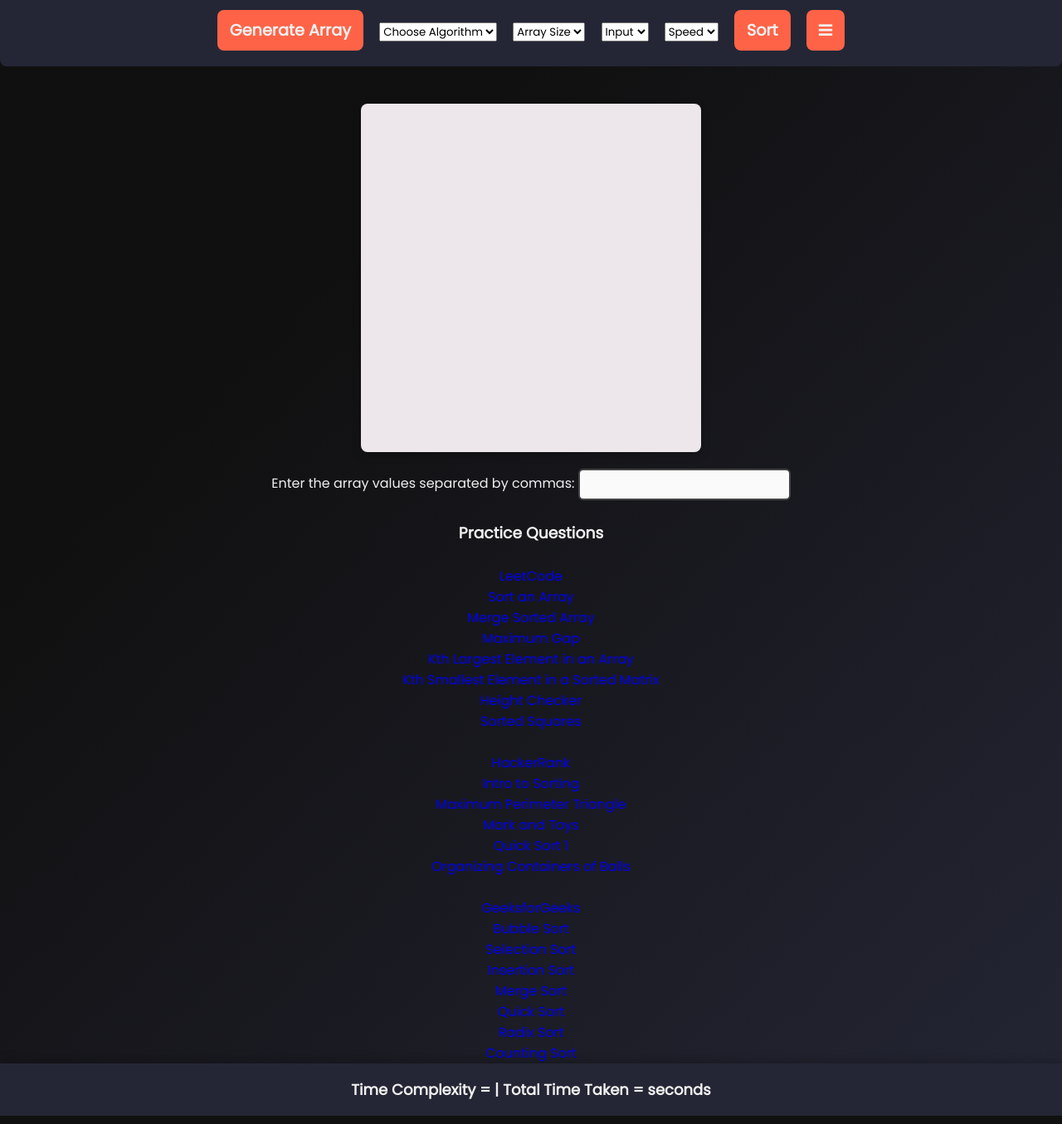
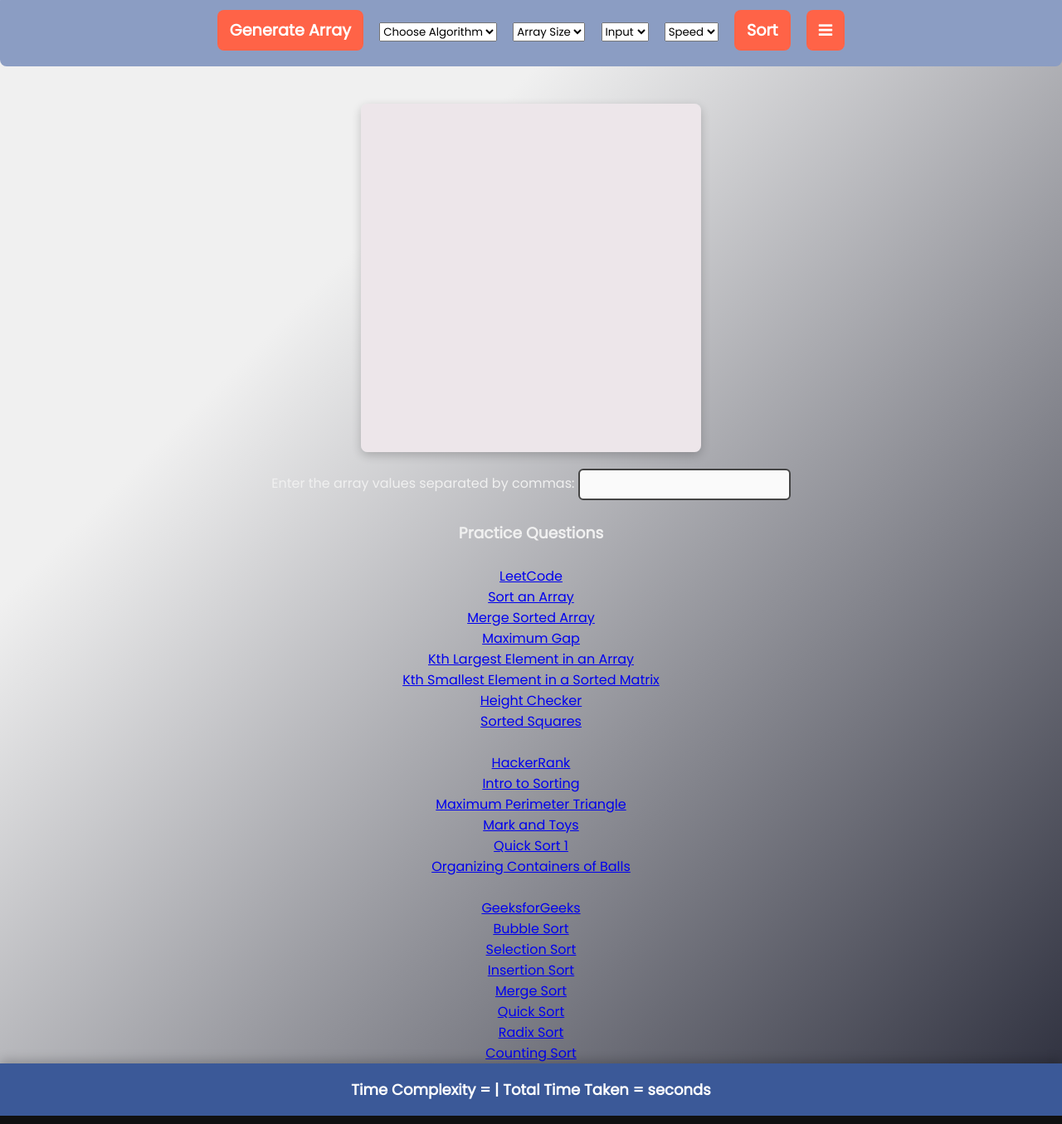
Before and after one commit to Bathinanna/AlgoSpark, a plain HTML site: page index.html in a window 1280 px wide. Shown: the part 119-1474 px from the top of the page at 83% size. Drawn offline with nearby package versions, Linux system fonts and the light colour scheme.

Commit message:
Enhanced css

```diff
--- a/style.css
+++ b/style.css
@@ -9,6 +9,9 @@
   --text-color: #f0f0f0; /* Default text color */
   --border-color: #444; /* Border color for inputs */
   --cell-hover-color: #ffe0b2; /* Light color for cell hover effect */
+  --light-gray: #f0f0f0; /* Light gray background for body */
+  --footer-bg: #3b5998; /* Facebook Blue */
+  --nav-bg: #8b9dc3; /* Light blue for navbar */
 }
 
 /* Reset and Global Styles */
@@ -19,7 +22,6 @@
   font-family: 'Poppins', sans-serif;
   user-select: none;
   scroll-behavior: smooth;
-  text-decoration: none;
 }
 
 body {
@@ -27,10 +29,9 @@ body {
   min-height: 100vh;
   text-align: center;
   display: flex;
-  justify-content: space-between;
   flex-direction: column;
   align-items: stretch;
-  background: linear-gradient(135deg, var(--primary-color) 30%, var(--secondary-color) 100%);
+  background: linear-gradient(135deg, var(--light-gray) 30%, var(--secondary-color) 100%);
   color: var(--text-color);
 }
 
@@ -56,17 +57,16 @@ body {
   font-size: 1.2em; /* Adjusted for better readability */
   min-height: 70px;
   padding: 1em;
-  background-color: var(--secondary-color);
-  transition: all 0.5s ease;
+  background-color: var(--nav-bg);
   border-radius: 8px; /* Added border radius for smoothness */
 }
 
 .navbar a {
-  color: var(--text-color);
+  color: #fff; /* White text for links */
   font-weight: bold;
   padding: 10px 15px; /* Slightly larger padding */
   border-radius: 8px;
-  transition: 0.3s ease-in-out;
+  transition: background-color 0.3s ease-in-out, transform 0.3s ease-in-out;
   background-color: var(--accent-color);
 }
 
@@ -100,8 +100,7 @@ body {
 .cell {
   display: flex;
   align-items: flex-end;
-  flex: 0.5; /* Flex-grow property for responsive sizing */
-  width: 0.000001%; /* Allows flexible resizing */
+  flex: 1; /* Flex-grow property for responsive sizing */
   margin: 1px;
   background-color: var(--cell-background);
   transition: transform 0.3s ease-in-out, background-color 0.4s ease-in-out;
@@ -143,8 +142,8 @@ body {
 footer {
   font-size: 18px;
   padding: 1em;
-  color: var(--text-color);
-  background-color: var(--secondary-color);
+  color: #fff;
+  background-color: var(--footer-bg);
   text-align: center;
   font-weight: 700;
   box-shadow: rgba(0, 0, 0, 0.2) 0px -4px 12px; /* Shadow for depth */
```
